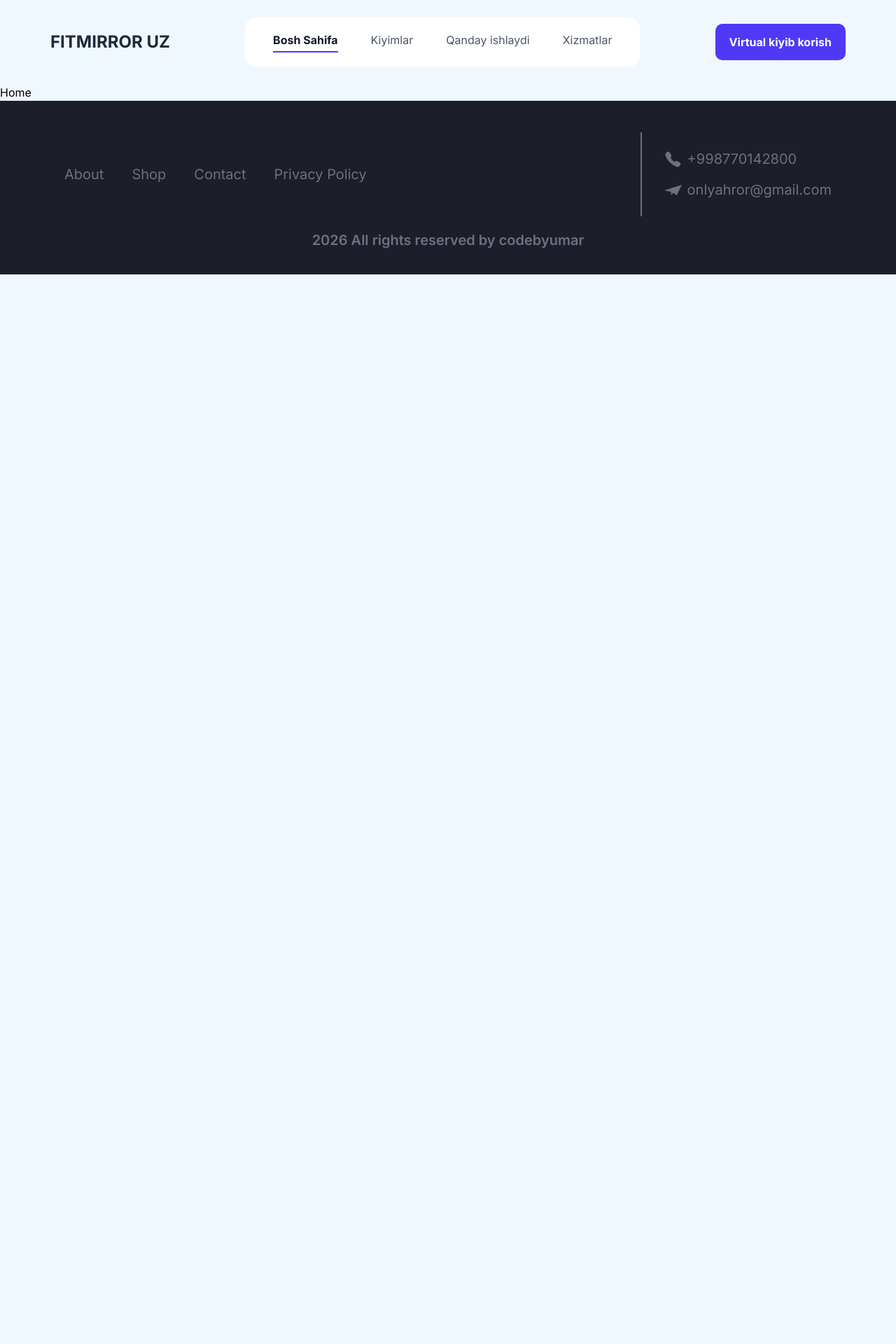
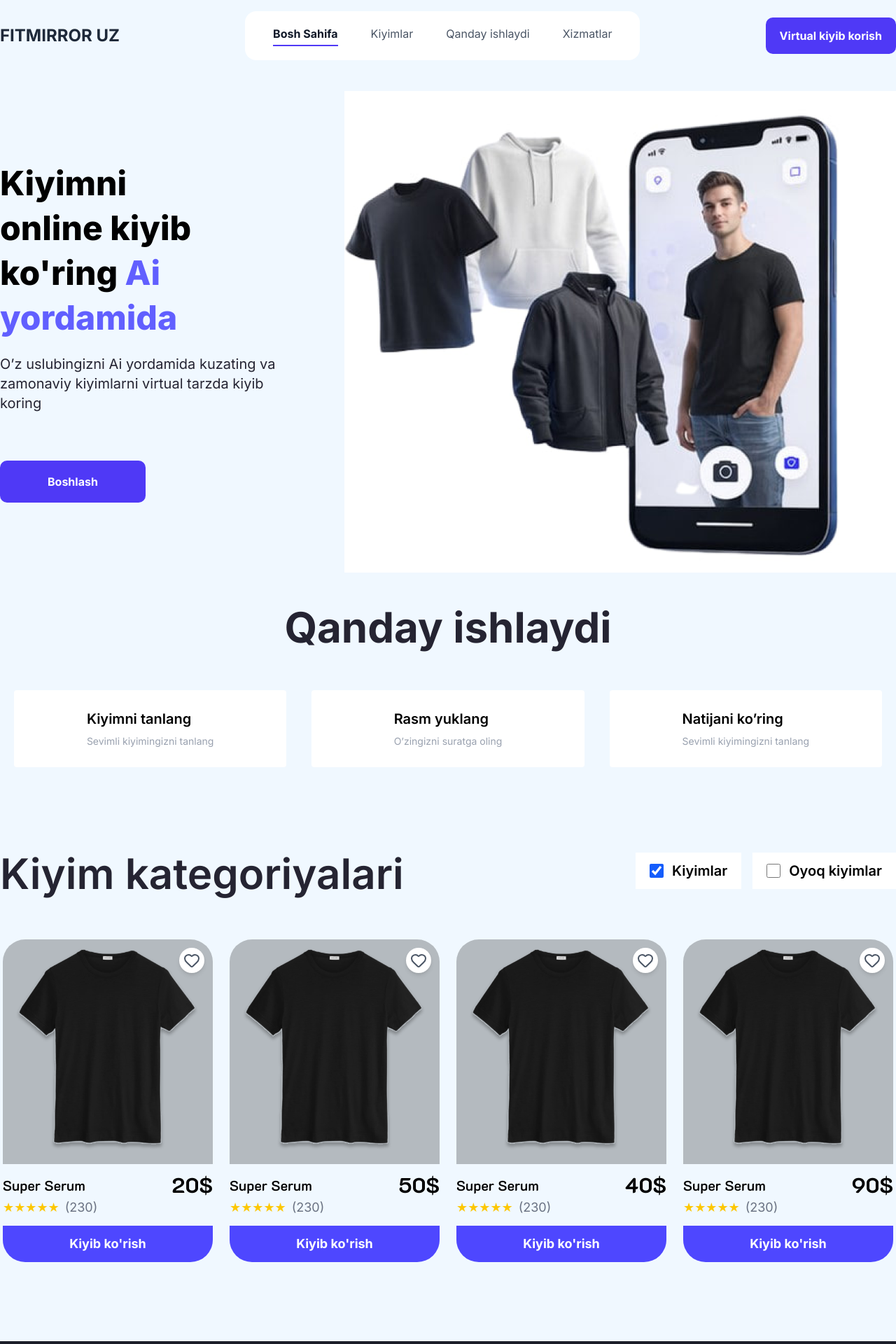
Before and after one commit to codeby-umar/FITMIRROR.UZ, a React (Vite) app: page / in a window 1280 px wide. Shown: the top 1920 px of the page at 70% size. Before the commit the page ends 800 px from the top, so only its background shows below. Built offline with nearby package versions, Linux system fonts and the light colour scheme.

Commit message:
home pages

```diff
--- /dev/null
+++ b/src/components/Catigorya.jsx
@@ -0,0 +1,106 @@
+import { Link } from "react-router-dom";
+import { Heart } from "lucide-react";
+import { useState } from "react";
+import imgs from "../assets/images/img.svg";
+
+function Catigorya() {
+  const [liked, setLiked] = useState(false);
+
+  const Prodectes = [
+    {
+      id: 1,
+      name: "Super Serum ",
+      narxi: "20$",
+    },
+    {
+      id: 2,
+      name: "Super Serum ",
+      narxi: "50$",
+    },
+    {
+      id: 3,
+      name: "Super Serum ",
+      narxi: "40$",
+    },
+    {
+      id: 4,
+      name: "Super Serum ",
+      narxi: "90$",
+    },
+  ];
+
+  return (
+    <section className="container p-5 md:p-0">
+      <div className="mb-10 md:mb-16 flex flex-col gap-5  lg:flex-row lg:items-start lg:justify-between">
+        <h2 className="text-3xl sm:text-4xl md:text-5xl lg:text-6xl font-semibold text-[#252432]">
+          Kiyim kategoriyalari
+        </h2>
+
+        <div className="flex flex-col sm:flex-row items-start sm:items-center gap-4">
+          <label className="flex cursor-pointer items-center gap-3 bg-white px-5 py-3">
+            <input
+              type="checkbox"
+              checked
+              className="h-5 w-5 accent-blue-600"
+            />
+            <span className="text-base sm:text-lg md:text-xl font-semibold text-black">
+              Kiyimlar
+            </span>
+          </label>
+
+          <label className="flex cursor-pointer items-center gap-3 bg-white px-5 py-3">
+            <input type="checkbox" className="h-5 w-5 accent-blue-600" />
+            <span className="text-base sm:text-lg md:text-xl font-semibold text-black">
+              Oyoq kiyimlar
+            </span>
+          </label>
+        </div>
+      </div>
+
+      <div className="flex flex-wrap items-center justify-center gap-6">
+        {Prodectes.map((item) => (
+          <div key={item.id} className="w-full sm:w-[47%] lg:w-75">
+            <div className="relative w-full flex items-center justify-center rounded-t-4xl bg-[#00000040] overflow-hidden">
+              <button
+                onClick={() => setLiked(!liked)}
+                className="absolute top-3 right-3 h-9 w-9 flex items-center justify-center rounded-full bg-white shadow-md transition-all duration-300 hover:scale-110 active:scale-95"
+              >
+                <Heart
+                  className={`transition-all duration-300 ${
+                    liked
+                      ? "fill-red-500 text-red-500 scale-110"
+                      : "text-gray-600"
+                  }`}
+                />
+              </button>
+              <img
+                src={imgs}
+                alt="product"
+                className="object-contain transition group-hover:scale-105 max-w-full h-auto"
+              />
+            </div>
+            <div className="py-3 reletive">
+              <div className="flex items-center justify-between">
+                <h3 className="text-lg sm:text-xl font-semibold font-[K2D]">
+                  {item.name}
+                </h3>
+                <span className="text-2xl sm:text-3xl font-bold font-[K2D]">
+                  {item.narxi}
+                </span>
+              </div>
+              <div className="flex items-center gap-2 mb-3 text-base sm:text-lg text-gray-500">
+                <div className="text-yellow-400">★★★★★</div>
+                <span>(230)</span>
+              </div>
+              <Link className="px-4 rounded-b-4xl flex items-center justify-center text-white w-full py-3 gap-2 text-base sm:text-lg font-bold bg-[#4E47FF]">
+                Kiyib ko'rish
+              </Link>
+            </div>
+          </div>
+        ))}
+      </div>
+    </section>
+  );
+}
+
+export default Catigorya;
--- a/src/components/Footer.jsx
+++ b/src/components/Footer.jsx
@@ -4,32 +4,38 @@ import { SiMinutemailer } from "react-icons/si";
 
 function Footer() {
   return (
-    <footer className="h-62 bg-[#1C1E29]">
+    <footer className="bg-[#1C1E29] py-8 md:h-62">
       <div className="container">
-        <div className="flex items-center p-5  justify-between ">
-          <ul className="text-gray-500 flex items-center gap-10 text-xl">
+        <div className="flex flex-col md:flex-row items-center justify-between gap-8 p-5">
+
+          <ul className="text-gray-500 flex flex-col sm:flex-row items-center gap-5 sm:gap-10 text-base sm:text-lg md:text-xl text-center">
             <Link to={"/about"}>About</Link>
             <Link to={"/clothes"}>Shop</Link>
             <Link to={"/contact"}>Contact</Link>
             <Link to={"/serveses"}>Privacy Policy</Link>
           </ul>
-          <div className="flex items-center h-30 gap-8">
-            <div className="border-[0.5px] h-full text-gray-500"></div>
-            <div className="text-gray-500 text-xl flex flex-col gap-4">
+
+          <div className="flex flex-col sm:flex-row items-center gap-6 md:h-30">
+
+            <div className="hidden sm:block border-[0.5px] sm:h-20 md:h-full text-gray-500"></div>
+
+            <div className="text-gray-500 text-base sm:text-lg md:text-xl flex flex-col gap-4 items-center sm:items-start">
               <a className="flex items-center gap-2" href="tel:+998770142800">
-                <IoCall size={"25px"} />
+                <IoCall size={"22px"} />
                 +998770142800
               </a>
               <a
                 className="flex items-center gap-2"
                 href="mailto:onlyahror@gmail.com"
               >
-                <SiMinutemailer size={"25px"} /> onlyahror@gmail.com
+                <SiMinutemailer size={"22px"} />
+                onlyahror@gmail.com
               </a>
             </div>
           </div>
         </div>
-        <p className="text-xl font-semibold text-center text-gray-500">
+
+        <p className="text-base sm:text-lg md:text-xl font-semibold text-center text-gray-500 mt-4">
           2026 All rights reserved by codebyumar
         </p>
       </div>
--- a/src/components/Navbar.jsx
+++ b/src/components/Navbar.jsx
@@ -1,7 +1,10 @@
 // import icons from "../assets/icons/icons.svg";
 import { NavLink, Link } from "react-router-dom";
+import { useState } from "react";
 
 function Navbar() {
+  const [open, setOpen] = useState(false);
+
   const NavlinkActivate = ({ isActive }) =>
     `text-base pb-1 border-b-2 transition-all duration-200 ${
       isActive
@@ -10,16 +13,17 @@ function Navbar() {
     }`;
 
   return (
-    <header className="container w-full">
-      <div className=" flex items-center justify-between">
+    <header className="container w-full py-4">
+      <div className="flex items-center justify-between">
+
         <a
-          className="flex items-center text-gray-800 text-2xl font-bold gap-2"
+          className="flex items-center text-gray-800 text-xl sm:text-2xl font-bold gap-2"
           href="/"
         >
-          FITMIRROR UZ {/*  <img src={icons} alt="logo icon" /> */}
+          FITMIRROR UZ
         </a>
         <div className="items-center justify-center rounded-2xl bg-white p-5 px-10 hidden md:block">
-          <ul className="flex items-center  gap-11.75">
+          <ul className="flex items-center gap-8 lg:gap-11.75">
             <NavLink className={NavlinkActivate} to="/">
               Bosh Sahifa
             </NavLink>
@@ -34,15 +38,46 @@ function Navbar() {
             </NavLink>
           </ul>
         </div>
-        <div>
+
+        <div className="hidden sm:block">
           <Link
-            className="bg-indigo-600 p-4 font-bold text-base text-white rounded-[10px] px-5"
+            className="bg-indigo-600 p-3 sm:p-4 font-bold text-sm sm:text-base text-white rounded-[10px] px-4 sm:px-5"
             to={"/chooseclothes"}
           >
             Virtual kiyib korish
           </Link>
         </div>
+
+        <button
+          onClick={() => setOpen(!open)}
+          className="md:hidden text-2xl"
+        >
+          ☰
+        </button>
       </div>
+      {open && (
+        <div className="md:hidden mt-4 flex flex-col gap-5 bg-white p-5 rounded-2xl">
+          <NavLink className={NavlinkActivate} to="/">
+            Bosh Sahifa
+          </NavLink>
+          <NavLink className={NavlinkActivate} to={"/clothes"}>
+            Kiyimlar
+          </NavLink>
+          <NavLink className={NavlinkActivate} to={"/about"}>
+            Qanday ishlaydi
+          </NavLink>
+          <NavLink className={NavlinkActivate} to={"/servises"}>
+            Xizmatlar
+          </NavLink>
+
+          <Link
+            className="bg-indigo-600 p-3 font-bold text-base text-white rounded-[10px] text-center"
+            to={"/chooseclothes"}
+          >
+            Virtual kiyib korish
+          </Link>
+        </div>
+      )}
     </header>
   );
 }
--- a/src/index.css
+++ b/src/index.css
@@ -1,10 +1,17 @@
+@import url('https://fonts.googleapis.com/css2?family=K2D:ital,wght@0,100;0,200;0,300;0,400;0,500;0,600;0,700;0,800;1,100;1,200;1,300;1,400;1,500;1,600;1,700;1,800&display=swap');
 @import url('https://fonts.googleapis.com/css2?family=Inter:ital,opsz,wght@0,14..32,100..900;1,14..32,100..900&display=swap');
 @import "tailwindcss";
 
-.container{
+/* .container{
    width: 100%;
    max-width: 1440px;
    padding: 25px 72px;
+} */
+
+.container {
+  width: 100%;
+  max-width:20px 1440px;
+  margin: 0 auto;
 }
 
 body{
--- a/src/pages/Home.jsx
+++ b/src/pages/Home.jsx
@@ -1,9 +1,77 @@
-import React from 'react'
+import { Link } from "react-router-dom";
+import images from "../assets/images/images.svg";
+import Catigorya from "../components/Catigorya";
 
 function Home() {
+  const about = [
+    {
+      id: 1,
+      name: "Kiyimni tanlang",
+      description: "Sevimli kiyimingizni tanlang",
+    },
+    {
+      id: 2,
+      name: "Rasm yuklang",
+      description: "O’zingizni suratga oling",
+    },
+    {
+      id: 3,
+      name: "Natijani ko’ring",
+      description: "Sevimli kiyimingizni tanlang",
+    },
+  ];
+
   return (
-    <div>Home</div>
-  )
+    <div>
+      <section className="py-7 container flex flex-col-reverse md:flex-row items-center justify-between gap-10">
+        <div className="w-full md:w-auto text-center md:text-left">
+          <h1 className="text-3xl sm:text-4xl md:text-5xl font-extrabold max-w-full md:max-w-80 mb-5 leading-10 sm:leading-12 md:leading-16">
+            Kiyimni online kiyib ko'ring{" "}
+            <span className="text-indigo-500">Ai yordamida</span>
+          </h1>
+          <p className="text-base sm:text-lg md:text-xl text-[#252432] max-w-full md:max-w-105 mb-10 md:mb-17">
+            O’z uslubingizni Ai yordamida kuzating va zamonaviy kiyimlarni
+            virtual tarzda kiyib koring
+          </p>
+          <div>
+            <Link
+              to={"/chooseclothes"}
+              className="bg-indigo-600 p-4.5 px-10 sm:px-14 md:px-17 font-bold text-base text-white rounded-[10px] inline-block"
+            >
+              Boshlash
+            </Link>
+          </div>
+        </div>
+
+        <div className="w-full md:w-auto flex justify-center">
+          <img src={images} alt="home pages logo" className="max-w-full h-auto" />
+        </div>
+      </section>
+
+      <section className="container p-5">
+        <h1 className="text-3xl sm:text-4xl md:text-5xl lg:text-6xl mb-10 md:mb-15 text-[#252432] font-bold text-center">
+          Qanday ishlaydi
+        </h1>
+        <div className="flex flex-col sm:flex-col md:flex-row items-center justify-between gap-5 md:gap-9">
+          {about.map((item) => (
+            <div
+              key={item.id}
+              className="h-27.5 w-full flex items-center justify-center bg-white rounded-sm"
+            >
+              <div className="text-center md:text-left">
+                <h2 className="text-lg sm:text-xl mb-2 font-semibold">{item.name}</h2>
+                <p className="text-sm text-gray-400">{item.description}</p>
+              </div>
+            </div>
+          ))}
+        </div>
+      </section>
+
+      <section className="container flex items-center justify-center min-h-screen py-10">
+        <Catigorya />
+      </section>
+    </div>
+  );
 }
 
-export default Home
+export default Home;
```
Also changed, not shown: src/assets/images/images.svg (added), src/assets/images/img.svg (added).
